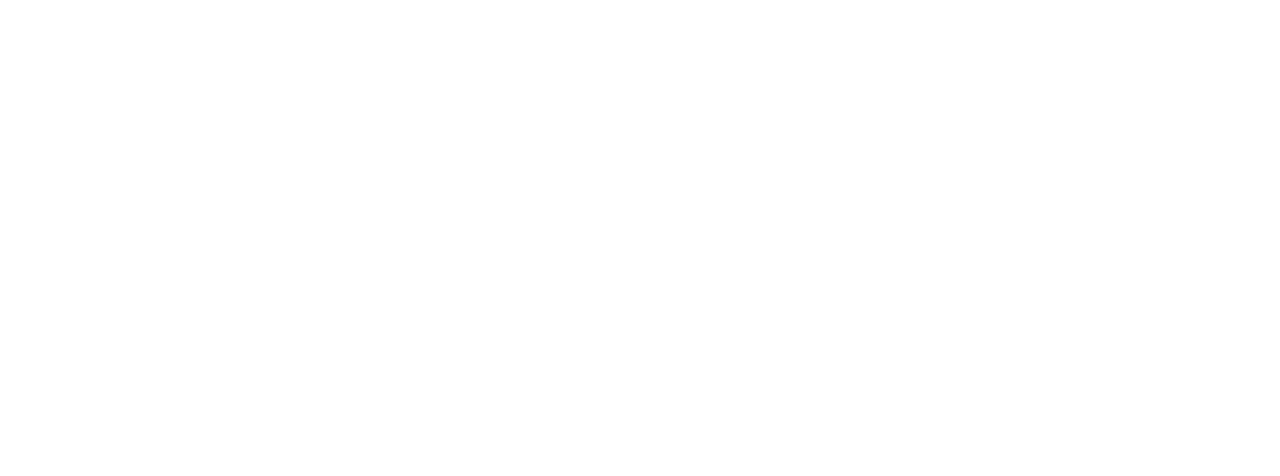
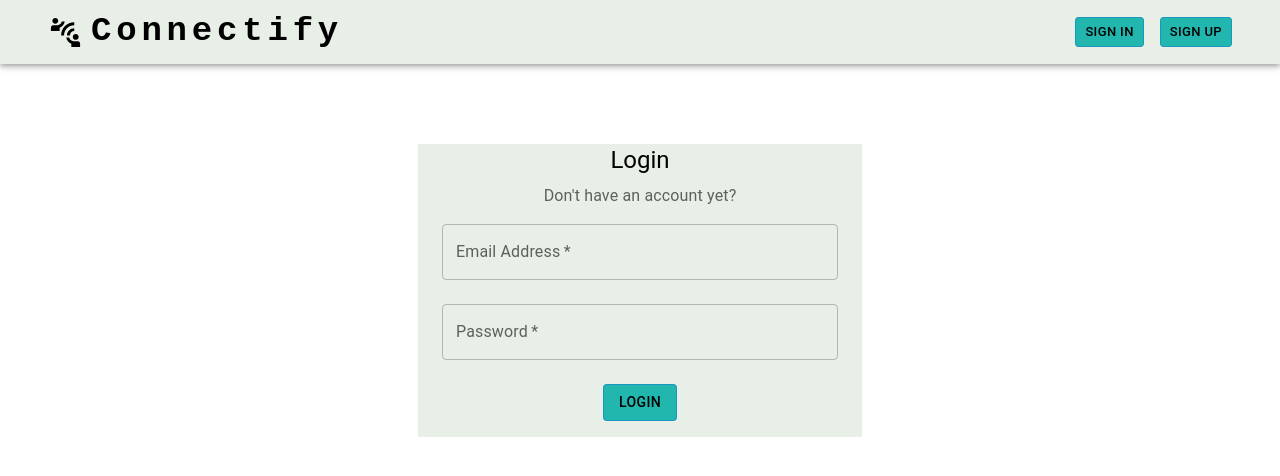
Before and after one commit to diasha003/social-media-app, a React (Create React App) app in the folder client/: page / in a window 1280 px wide. Shown: the top 476 px of the page. Built offline with nearby package versions, Linux system fonts and the light colour scheme.

Commit message:
created component appbar and login

```diff
--- a/client/package.json
+++ b/client/package.json
@@ -3,11 +3,16 @@
   "version": "0.1.0",
   "private": true,
   "dependencies": {
+    "@emotion/react": "^11.10.6",
+    "@emotion/styled": "^11.10.6",
+    "@mui/icons-material": "^5.11.16",
+    "@mui/material": "^5.12.0",
     "@testing-library/jest-dom": "^5.16.5",
     "@testing-library/react": "^13.4.0",
     "@testing-library/user-event": "^13.5.0",
     "react": "^18.2.0",
     "react-dom": "^18.2.0",
+    "react-router-dom": "^6.10.0",
     "react-scripts": "5.0.1",
     "web-vitals": "^2.1.4"
   },
--- a/client/src/App.js
+++ b/client/src/App.js
@@ -1,5 +1,11 @@
+import AppBar from "./components/AppBar";
+
 function App() {
-  return <div className="App"></div>;
+  return (
+    <div className="App">
+      <AppBar></AppBar>
+    </div>
+  );
 }
 
 export default App;
--- /dev/null
+++ b/client/src/components/AppBar/index.jsx
@@ -0,0 +1,127 @@
+import {
+  Box,
+  Typography,
+  AppBar,
+  Toolbar,
+  Container,
+  Button,
+  TextField,
+  Stack,
+} from "@mui/material";
+
+import { Link } from "react-router-dom";
+
+import ConnectWithoutContactIcon from "@mui/icons-material/ConnectWithoutContact";
+
+const NavBar = () => {
+  return (
+    <>
+      <Box flex="1">
+        <AppBar
+          position="sticky"
+          disablegutters="true"
+          style={{
+            top: 0,
+            left: 0,
+            margin: 0,
+            background: "#e8efe6",
+          }}
+        >
+          <Container maxWidth="xl">
+            <Toolbar>
+              <ConnectWithoutContactIcon
+                fontSize="large"
+                sx={{ display: { xs: "flex" }, mr: 1, color: "black" }}
+              />
+              <Typography
+                variant="h4"
+                component="a"
+                href="/"
+                sx={{
+                  mr: 2,
+                  display: { xs: "flex" },
+                  flexGrow: 1,
+                  fontFamily: "monospace",
+                  fontWeight: 700,
+                  color: "black",
+                  letterSpacing: ".3rem",
+                  textDecoration: "none",
+                }}
+              >
+                Connectify
+              </Typography>
+
+              <Box sx={{ flexGrow: 0 }}>
+                <Button
+                  size="small"
+                  variant="outlined"
+                  sx={{
+                    mr: 2,
+                    color: "#000000",
+                    backgroundColor: "#21b6ae",
+                  }}
+                >
+                  Sign in
+                </Button>
+                <Button
+                  size="small"
+                  variant="outlined"
+                  sx={{
+                    color: "#000000",
+                    backgroundColor: "#21b6ae",
+                  }}
+                >
+                  Sign up
+                </Button>
+              </Box>
+            </Toolbar>
+          </Container>
+        </AppBar>
+      </Box>
+      <Container maxWidth={"xs"} sx={{ mt: 10, background: "#e8efe6" }}>
+        <Stack alignItems="center">
+          <Typography variant="h5" gutterBottom>
+            Login
+          </Typography>
+          <Typography color="text.secondary">
+            Don't have an account yet?
+          </Typography>
+          <Box component="form" textAlign="center">
+            <TextField
+              label="Email Address"
+              fullWidth
+              margin="normal"
+              required
+              id="email"
+              name="email"
+              type="email"
+            />
+            <TextField
+              label="Password"
+              fullWidth
+              required
+              margin="normal"
+              id="password  "
+              name="password"
+              type="password"
+            />
+
+            <Button
+              type="submit"
+              variant="outlined"
+              sx={{
+                my: 2,
+                backgroundColor: "#21b6ae",
+                color: "#000000",
+              }}
+            >
+              Login
+            </Button>
+          </Box>
+        </Stack>
+      </Container>
+    </>
+  );
+};
+
+export default NavBar;
--- /dev/null
+++ b/client/src/index.css
@@ -0,0 +1,14 @@
+* {
+    margin: 0;
+    padding: 0;
+    box-sizing: border-box;
+}
+
+html,
+body,
+#root,
+.app {
+  height: 100%;
+  width: 100%;
+  font-family: "Rubik", sans-serif;
+}
--- a/client/src/index.js
+++ b/client/src/index.js
@@ -1,6 +1,6 @@
 import React from "react";
 import ReactDOM from "react-dom/client";
-//import './index.css';
+import "./index.css";
 import App from "./App";
 
 const root = ReactDOM.createRoot(document.getElementById("root"));
```
Also changed, not shown: 1 other file (tests, documents, lock files or other folders).
